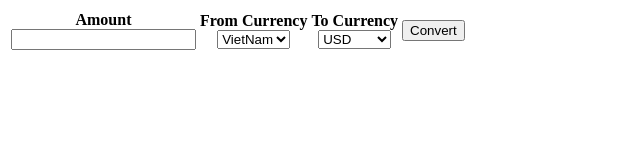
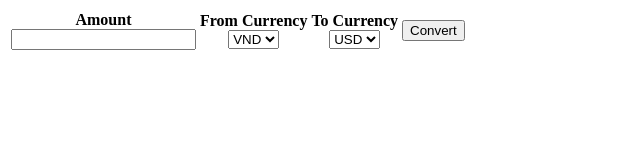
Before and after one commit to Hyboy95/Currency_convert, a plain HTML site: page index.html in a window 1280 px wide. Shown: the full height of the page, 0-640 px from the left. Drawn offline with Linux system fonts and the light colour scheme.

Commit message:
first commit

```diff
--- a/index.html
+++ b/index.html
@@ -14,7 +14,7 @@
               <th>
                   <label for="F_Currency">From Currency</label> <br>
                   <Select id="F_Currency">
-                      <option value="VND">VietNam</option>
+                      <option value="VND">VND</option>
                       <option value="USD">USD</option>
                   </Select>
               </th>
@@ -22,7 +22,7 @@
                   <label for="T_Currency">To Currency</label> <br>
                   <Select id="T_Currency">
                       <option value="USD">USD</option>
-                      <option value="VND">VietNam</option>
+                      <option value="VND">VND</option>
                   </Select>
               </th>
               <td>
```
